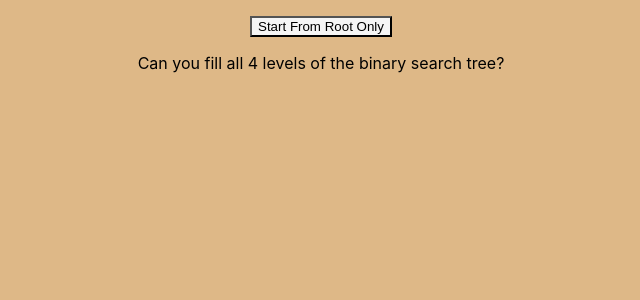
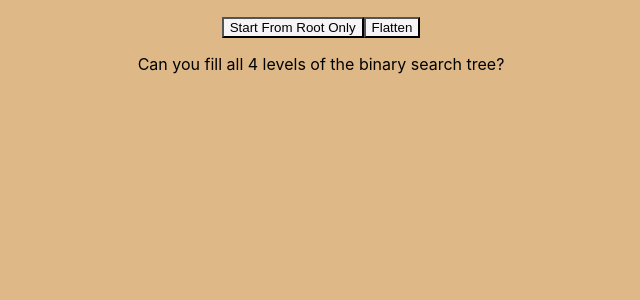
Before and after one commit to markjm610/bonsai, a React (Create React App) app in the folder tree/: page / in a window 1280 px wide. Shown: the top 300 px of the page, without its empty margins (319-959 px from the left). Built offline with nearby package versions, Linux system fonts and the light colour scheme; no server answers.

Commit message:
Add context

```diff
--- /dev/null
+++ b/tree/src/Context.js
@@ -0,0 +1,5 @@
+import { createContext } from 'react';
+
+const Context = createContext();
+
+export default Context;
--- /dev/null
+++ b/tree/src/ContextWrapper.tsx
@@ -0,0 +1,18 @@
+import React, { useState, useRef } from 'react';
+import Context from './Context';
+import App from './App';
+
+const ContextWrapper: React.FC = () => {
+
+    const [flattened, setFlattened] = useState(false)
+
+    return (
+        <Context.Provider value={{
+            flattened, setFlattened
+        }}>
+            <App />
+        </Context.Provider>
+    )
+}
+
+export default ContextWrapper;
--- a/tree/src/FillTree.tsx
+++ b/tree/src/FillTree.tsx
@@ -18,9 +18,16 @@ const FillTree: React.FC<Props> = ({ numberOfNodes, treeId }) => {
         })
     }
 
+    const flatten = () => {
+
+    }
+
     return (
         <div className='dialogue-container'>
-            <button onClick={startOver} className='start-over-button'>Start From Root Only</button>
+            <div className='buttons-container'>
+                <button onClick={startOver} className='start-over-button'>Start From Root Only</button>
+                <button onClick={flatten} className='start-over-button'>Flatten</button>
+            </div>
             {numberOfNodes < 15 &&
                 <div>Can you fill all 4 levels of the binary search tree?</div>
             }
--- a/tree/src/index.tsx
+++ b/tree/src/index.tsx
@@ -3,6 +3,7 @@ import ReactDOM from 'react-dom';
 import { ApolloClient, ApolloProvider, InMemoryCache } from '@apollo/client'
 import './index.css';
 import App from './App';
+import ContextWrapper from './ContextWrapper'
 import * as serviceWorker from './serviceWorker';
 import apolloUri from './config'
 
@@ -14,7 +15,7 @@ const client = new ApolloClient({
 ReactDOM.render(
   <React.StrictMode>
     <ApolloProvider client={client}>
-      <App />
+      <ContextWrapper />
     </ApolloProvider>
   </React.StrictMode>
   ,
```
Also changed, not shown: 2 other files (tests, documents, lock files or other folders).
